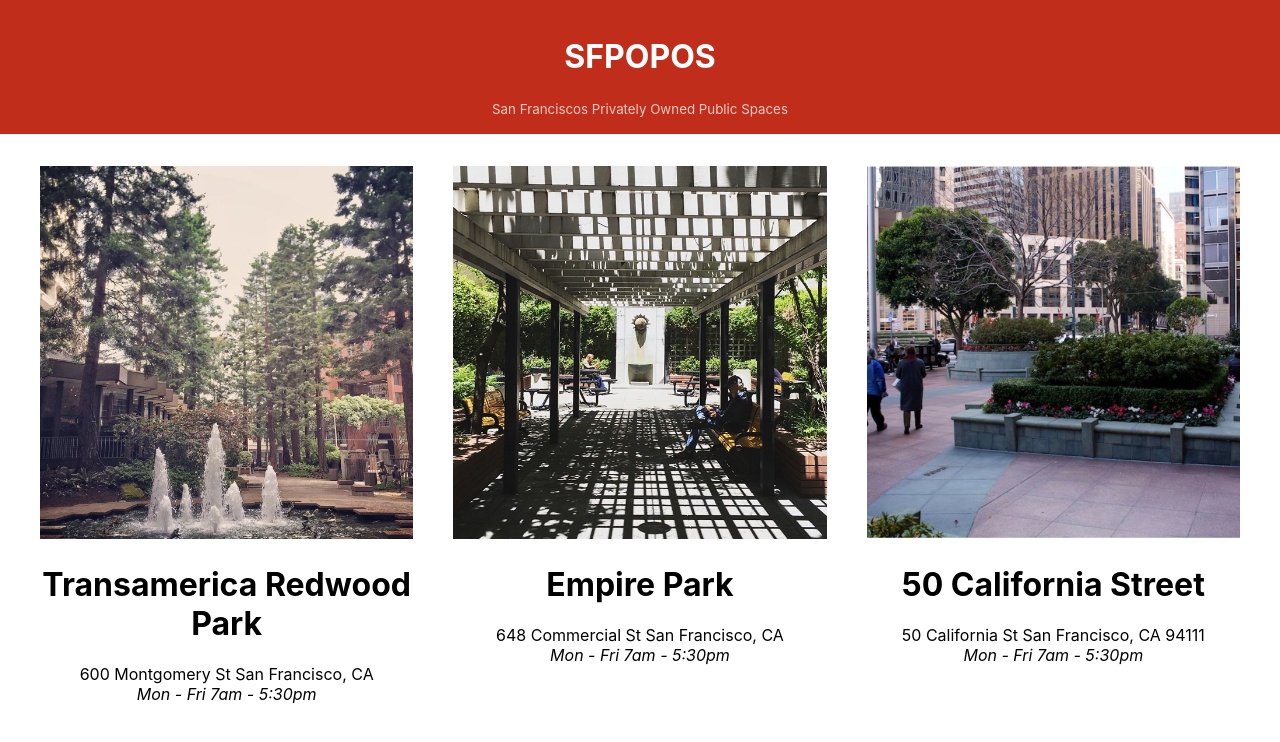
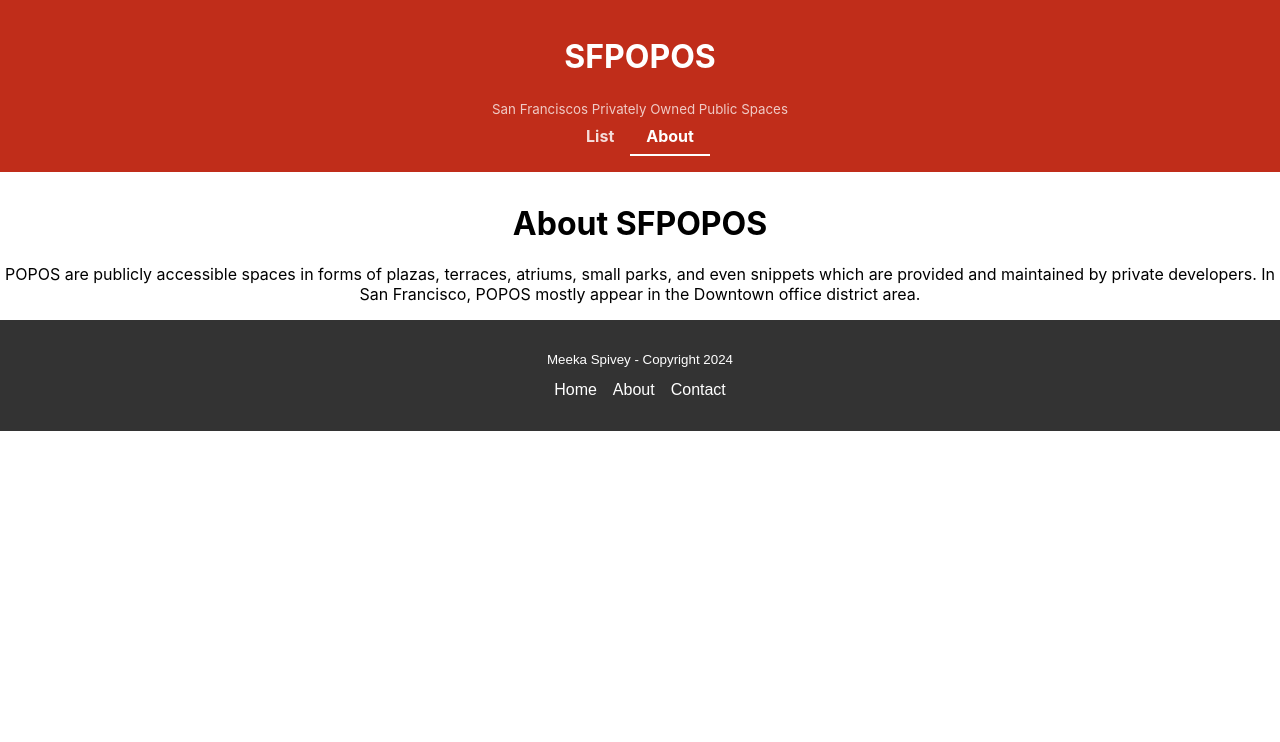
Before and after one commit to meekachm/React-Fundamentals-Tutorial, a React (Create React App) app: page /#/about in a window 1280 px wide. Shown: the top 742 px of the page. Built offline with nearby package versions, Linux system fonts and the light colour scheme.

Commit message:
Adding React Router

```diff
--- a/package.json
+++ b/package.json
@@ -8,6 +8,7 @@
     "@testing-library/user-event": "^13.5.0",
     "react": "^18.2.0",
     "react-dom": "^18.2.0",
+    "react-router-dom": "^6.22.1",
     "react-scripts": "5.0.1",
     "web-vitals": "^2.1.4"
   },
--- /dev/null
+++ b/src/About.js
@@ -0,0 +1,18 @@
+import React from 'react';
+
+function About() {
+  return (
+    <div>
+      <h1>About SFPOPOS</h1>
+      <p>
+        POPOS are publicly accessible spaces in forms of plazas,
+        terraces, atriums, small parks, and even snippets which are
+        provided and maintained by private developers. In San
+        Francisco, POPOS mostly appear in the Downtown office district
+        area.
+      </p>
+    </div>
+  );
+}
+
+export default About;
--- a/src/App.js
+++ b/src/App.js
@@ -1,5 +1,7 @@
 import React from 'react';
+import { Outlet } from 'react-router-dom';
 import './App.css';
+
 import Title from './Title';
 import POPOSList from './POPOSList';
 import Footer from './Footer';
@@ -8,7 +10,7 @@ function App() {
   return (
     <div className="App">
       <Title />
-      <POPOSList />
+      <Outlet />
       <Footer />
     </div>
   );
--- /dev/null
+++ b/src/POPOSDetails.js
@@ -0,0 +1,32 @@
+import React from 'react';
+import { useParams } from 'react-router';
+import data from './sfpopos-data.json';
+
+function POPOSDetails(props) {
+  const params = useParams();
+  const { id } = params; // location index
+  const { images, title, desc, hours, features, geo } = data[id];
+
+  return (
+    <div>
+      <div>
+        <img
+          src={`${process.env.PUBLIC_URL}images/${images[0]}`}
+          alt={title}
+        />
+      </div>
+
+      <div>
+        <h1>{title}</h1>
+        <p>{desc}</p>
+        <p>{hours}</p>
+        <p>{features}</p>
+        <p>
+          {geo.lat} {geo.lon}
+        </p>
+      </div>
+    </div>
+  );
+}
+
+export default POPOSDetails;
--- a/src/POPOSList.js
+++ b/src/POPOSList.js
@@ -5,9 +5,10 @@ import POPOSSpace from './POPOSSpace';
 
 function POPOSList() {
   // deconstruct
-  const spaces = data.map(({ title, address, images, hours }) => {
+  const spaces = data.map(({ title, address, images, hours }, i) => {
     return (
       <POPOSSpace
+        id={i}
         key={title}
         name={title}
         address={address}
--- a/src/POPOSSpace.js
+++ b/src/POPOSSpace.js
@@ -1,19 +1,24 @@
 import React from 'react';
+import { Link } from 'react-router-dom';
 import './POPOSSpace.css';
 
 function POPOSSpace(props) {
-  const { name, image, address, hours } = props;
+  const { name, image, address, hours, id } = props;
   return (
     <div className="POPOSSpace">
+      <Link to={`/details/${id}`}>
         <img
           src={`${process.env.PUBLIC_URL}/images/${image}`}
           width="300"
           height="300"
           alt="50 California St."
         />
-      <h1>{name}</h1>
+      </Link>
+      <h1>
+        <Link to={`/details/${id}`}>{name}</Link>
+      </h1>
       <div>{address}</div>
-      <div className="hours">{hours}</div>
+      <div>{hours}</div>
     </div>
   );
 }
--- a/src/Title.css
+++ b/src/Title.css
@@ -11,6 +11,19 @@
   color: #fff;
 }
 
+.Title a {
+  display: inline-block;
+  padding: 0.5em 1em;
+  color: rgba(255, 255, 255, 0.835);
+  font-weight: bold;
+  text-decoration: none;
+}
+
+.Title .nav-link-active {
+  color: #fff;
+  border-bottom: 2px solid;
+}
+
 .Title-Subtitle {
   color: rgba(255, 255, 255, 0.75);
 }
--- a/src/Title.js
+++ b/src/Title.js
@@ -1,6 +1,6 @@
 import React from 'react';
+import { NavLink } from 'react-router-dom';
 import './Title.css';
-
 function Title() {
   return (
     <div className="Title">
@@ -8,6 +8,25 @@ function Title() {
       <div className="Title-Subtitle">
         <small>San Franciscos Privately Owned Public Spaces</small>
       </div>
+
+      <div>
+        <NavLink
+          className={({ isActive }) =>
+            isActive ? 'nav-link-active' : 'nav-link'
+          }
+          to="/"
+        >
+          List
+        </NavLink>
+        <NavLink
+          className={({ isActive }) =>
+            isActive ? 'nav-link-active' : 'nav-link'
+          }
+          to="/about"
+        >
+          About
+        </NavLink>
+      </div>
     </div>
   )
 }
--- a/src/index.js
+++ b/src/index.js
@@ -1,14 +1,24 @@
 import React from 'react';
 import ReactDOM from 'react-dom/client';
+import { HashRouter as Router, Routes, Route } from 'react-router-dom';
 import './index.css';
 import App from './App';
 import reportWebVitals from './reportWebVitals';
+import POPOSList from './POPOSList';
+import About from './About';
+import POPOSDetails from './POPOSDetails';
 
 const root = ReactDOM.createRoot(document.getElementById('root'));
 root.render(
-  <React.StrictMode>
-    <App />
-  </React.StrictMode>
+  <Router>
+    <Routes>
+      <Route path="/" element={<App />}>
+        <Route path="/" element={<POPOSList />} />
+        <Route path="about" element={<About />} />
+        <Route path="/details/:id" element={<POPOSDetails />} />
+      </Route>
+    </Routes>
+  </Router>
 );
 
 // If you want to start measuring performance in your app, pass a function
```
Also changed, not shown: 1 other file (tests, documents, lock files or other folders). Lines whose indentation alone changed are shown as unchanged.
